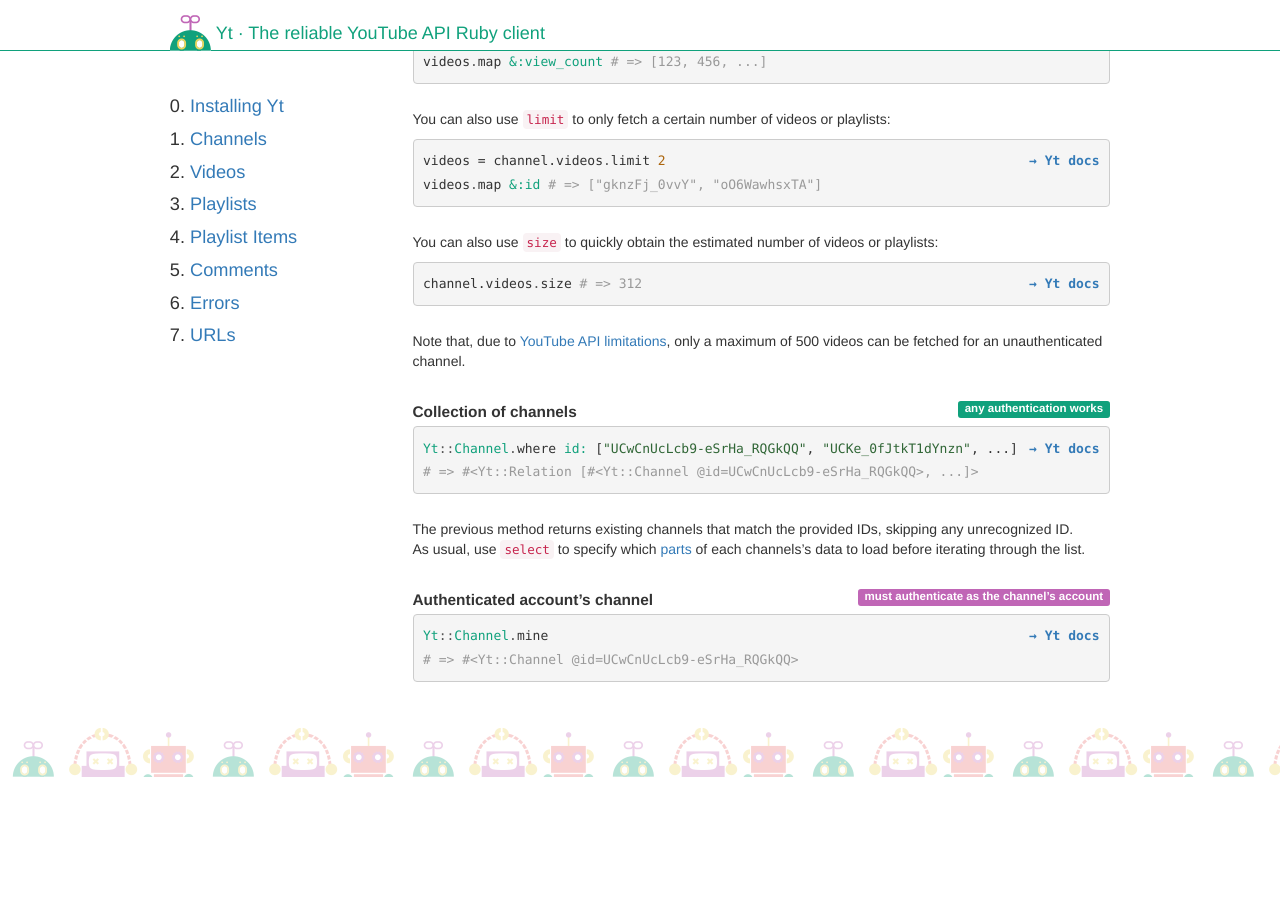
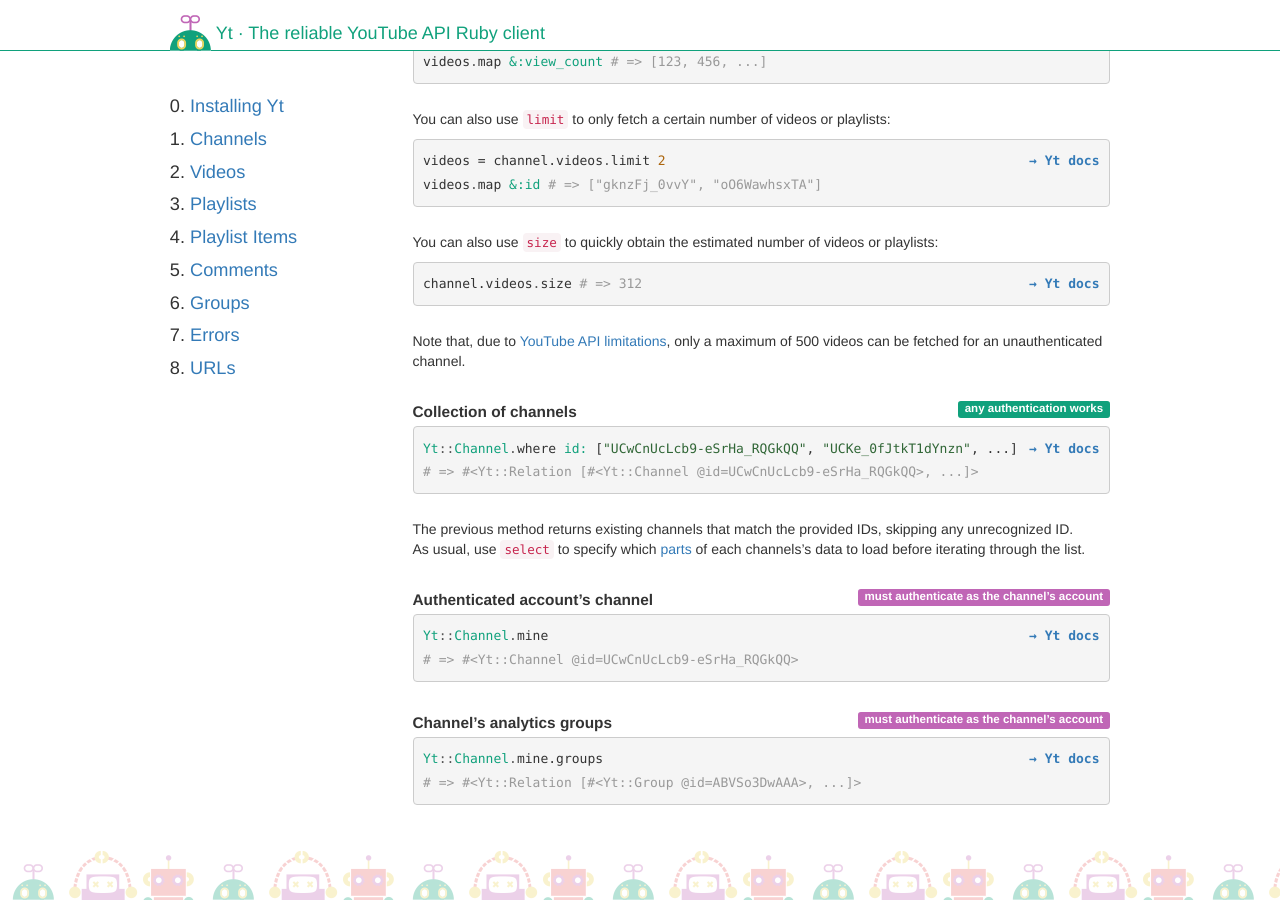
Before and after one commit to nullscreen/yt-core, a Jekyll site: the page built from docs/channels.html, in a window 1280 px wide and 900 px high, scrolled down 2283 px. Built offline with Jekyll 4.4.1, drawn with Linux system fonts in a browser that asks for light colours; nearby versions of some CDN libraries; some web fonts are replaced; before the commit the page ends 3060 px from its top, so only the background shows below that.

Commit message:
Add `Channel#groups` and `Yt::Group`

```diff
--- a/docs/_layouts/default.html
+++ b/docs/_layouts/default.html
@@ -38,6 +38,11 @@
               {% else %}
                 <li><a href="{{ site.baseurl }}/comments.html">Comments</a></li>
               {% endif %}
+              {% if page.url == '/groups.html' %}
+                <li><a href="{{ site.baseurl }}/groups.html" class="active">Groups</a></li>
+              {% else %}
+                <li><a href="{{ site.baseurl }}/groups.html">Groups</a></li>
+              {% endif %}
               {% if page.url == '/errors.html' %}
                 <li><a href="{{ site.baseurl }}/errors.html" class="active">Errors</a></li>
               {% else %}
--- a/docs/channels.html
+++ b/docs/channels.html
@@ -171,3 +171,11 @@
 {% include example.html result='#&lt;Yt::Channel @id=UCwCnUcLcb9-eSrHa_RQGkQQ&gt;' %}</pre>
   </div></dd>
 </dl>
+
+<dl>
+  {% include dt.html title="Channel’s analytics groups" label="warning" auth="must authenticate as the channel’s account" %}
+  <dd><a class="anchor" id="groups"></a><div class="highlight"><pre>
+{% include doc.html instance="Channel#groups" %}{% include example.html object='<span class="no">Yt</span><span class="o">::</span><span class="no">Channel</span>' method='mine.groups' %}
+{% include example.html result='#&lt;Yt::Relation [#&lt;Yt::Group @id=ABVSo3DwAAA&gt;, ...]&gt;' %}</pre>
+  </div></dd>
+</dl>
--- a/lib/yt/core.rb
+++ b/lib/yt/core.rb
@@ -9,6 +9,7 @@
 require 'yt/response'
 
 require 'yt/channel'
+require 'yt/group'
 require 'yt/playlist'
 require 'yt/playlist_item'
 require 'yt/video'
--- a/lib/yt/resource.rb
+++ b/lib/yt/resource.rb
@@ -61,7 +61,7 @@
     end
 
     def get_part(required_part)
-      resources = Relation.new(self.class, ids: [id]) do |options|
+      resources = Relation.new(self.class, part_params) do |options|
         get resources_path, resource_params(options)
       end
 
@@ -72,6 +72,10 @@
       else
         raise NoItemsError
       end
+    end
+
+    def part_params
+      {ids: [id]}
     end
 
     def type_cast(value, type)
--- a/lib/yt/response.rb
+++ b/lib/yt/response.rb
@@ -58,7 +58,7 @@
 
     def resources_path
       @options[:item_class].name.split('::').last.gsub(/^(\w{1})(.*)/) do
-        "/youtube/v3/#{$1.downcase}#{$2}s"
+        "/#{@options.fetch(:api, 'youtube/v3')}/#{$1.downcase}#{$2}s"
       end
     end
 
```
Also changed, not shown: docs/groups.html (added, +52 -0 lines), lib/yt/channel.rb (+8 -0 lines), lib/yt/group.rb (added, +32 -0 lines), spec/channel/groups_spec.rb (added, +9 -0 lines), spec/group/data_spec.rb (added, +18 -0 lines), CHANGELOG.md.
